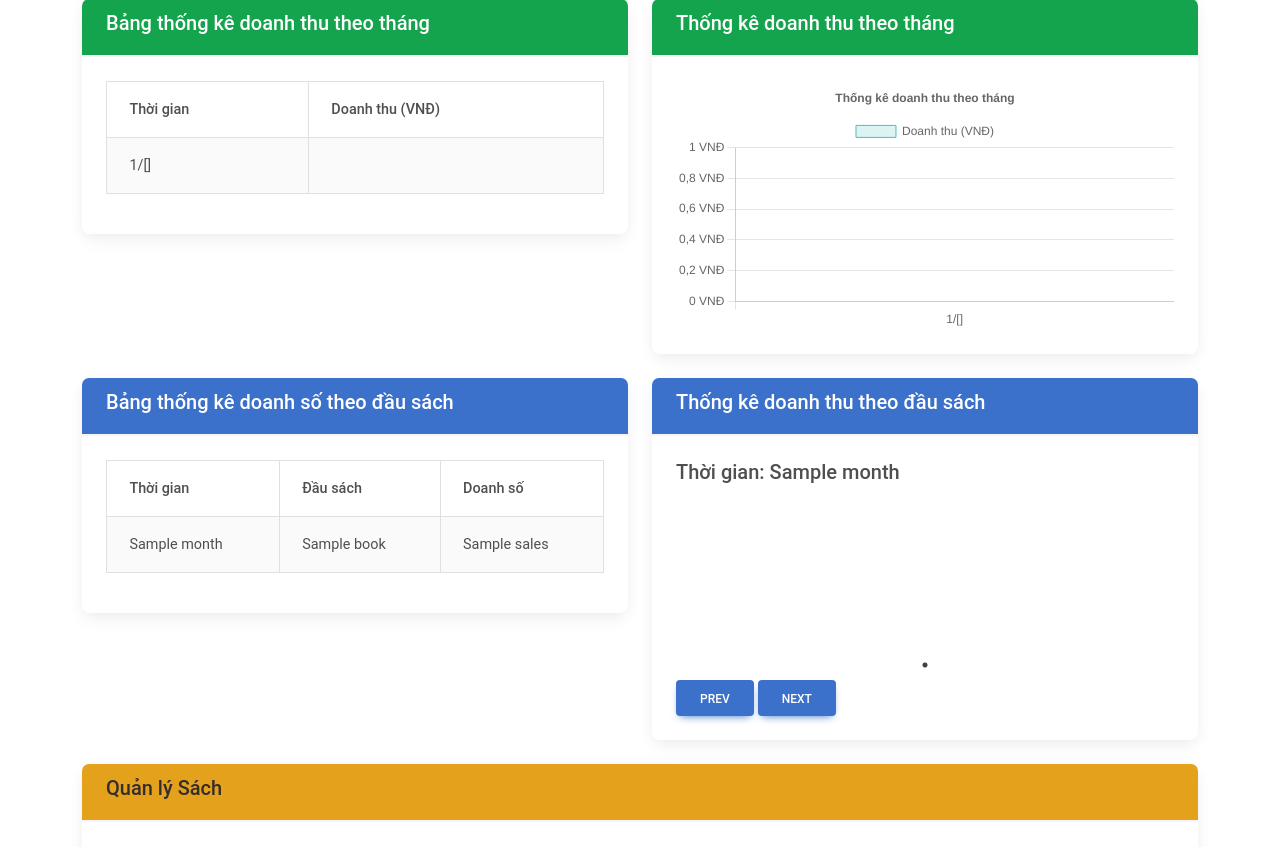
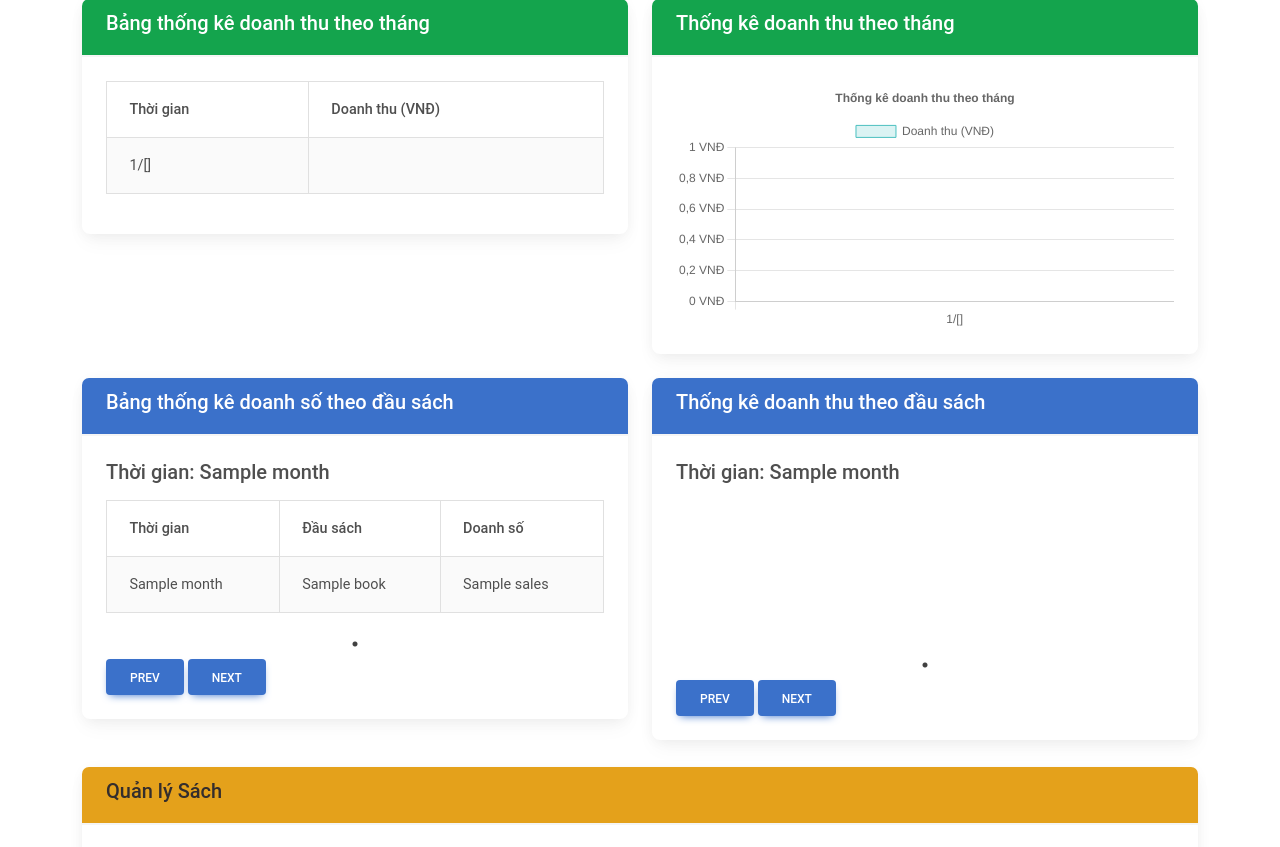
Before and after one commit to nguyenvanbao1904/QuanLyNhaSach, a Python web app: template app/templates/admin/my_index.html in a window 1280 px wide. Shown: the part 882-1729 px from the top of the page. Run offline with Jinja, Linux system fonts and the light colour scheme; the template is opened without the code that fills it: most values are stand-ins (such as "Sample title", 1, 10 or a date in 2020); a map, chart or similar area stays blank; some libraries are stand-ins or nearby versions.

Commit message:
update admin page

```diff
--- a/app/index.py
+++ b/app/index.py
@@ -464,6 +464,8 @@ def admin():
     for month, year, book, sales in sales_data_by_book:
         key = f"{month}/{year}"
         sales_data_by_month[key][book] += sales
+    for tmp in sales_data_by_month.items():
+        print(tmp)
 
     return render_template('/admin/my_index.html', revenue_data=revenue_data,
                            total_book_in_invetory=total_book_in_invetory, sales_data_by_month=sales_data_by_month)
--- a/app/templates/admin/my_index.html
+++ b/app/templates/admin/my_index.html
@@ -253,7 +253,11 @@
                         <h5>Bảng thống kê doanh số theo đầu sách</h5>
                     </div>
                     <div class="card-body">
+                        <div class="table-slider">
+                            {% for month, books in sales_data_by_month.items()%}
+                            <div class="slide">
                                 <table class="table table-striped table-bordered" id="salesTable">
+                                    <h5 class="mb-3">Thời gian: {{month}}</h5>
                                     <thead>
                                     <tr>
                                         <th>Thời gian</th>
@@ -262,7 +266,6 @@
                                     </tr>
                                     </thead>
                                     <tbody>
-                            {% for month, books in sales_data_by_month.items() %}
                                     {% for book, sales in books.items() %}
                                     <tr>
                                         <td>{{ month }}</td>
@@ -270,9 +273,14 @@
                                         <td>{{ sales }}</td>
                                     </tr>
                                     {% endfor %}
-                            {% endfor %}
                                     </tbody>
                                 </table>
+                            </div>
+                            {% endfor %}
+                        </div>
+                        <!-- Nút điều khiển -->
+                        <button id="table-prevSlide" class="btn btn-primary">Prev</button>
+                        <button id="table-nextSlide" class="btn btn-primary">Next</button>
                     </div>
                 </div>
             </div>
@@ -473,6 +481,23 @@
         });
     });
 
+    $(document).ready(function () {
+        $('.table-slider').slick({
+            slidesToShow: 1,
+            slidesToScroll: 1,
+            arrows: true,
+            dots: true,
+        });
+
+        $('#table-prevSlide').click(function () {
+            $('.table-slider').slick('slickPrev');  // Trượt đến slide trước
+        });
+
+        $('#table-nextSlide').click(function () {
+            $('.table-slider').slick('slickNext');  // Trượt đến slide tiếp theo
+        });
+    })
+
     // Dữ liệu cho biểu đồ tháng (ví dụ)
     const salesDataByMonth = JSON.parse('{{ sales_data_by_month | tojson | safe }}');
 
```
Lines whose indentation alone changed are shown as unchanged.
